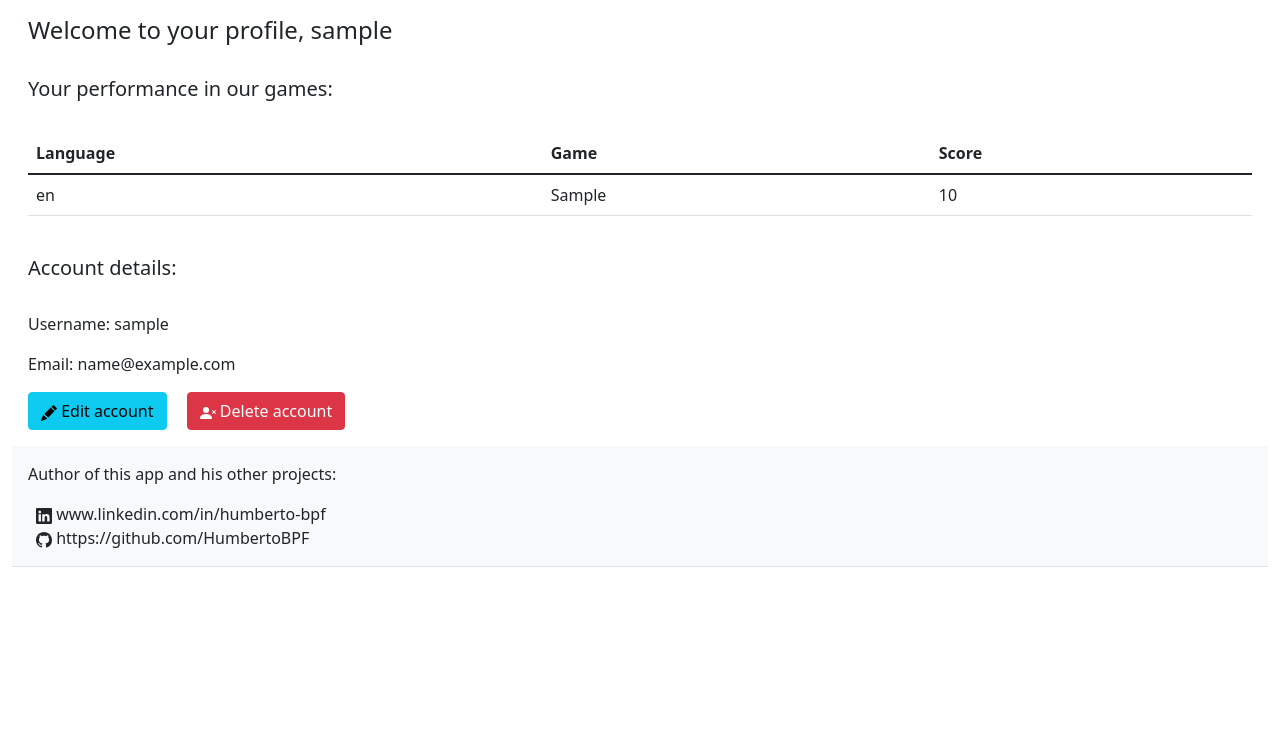
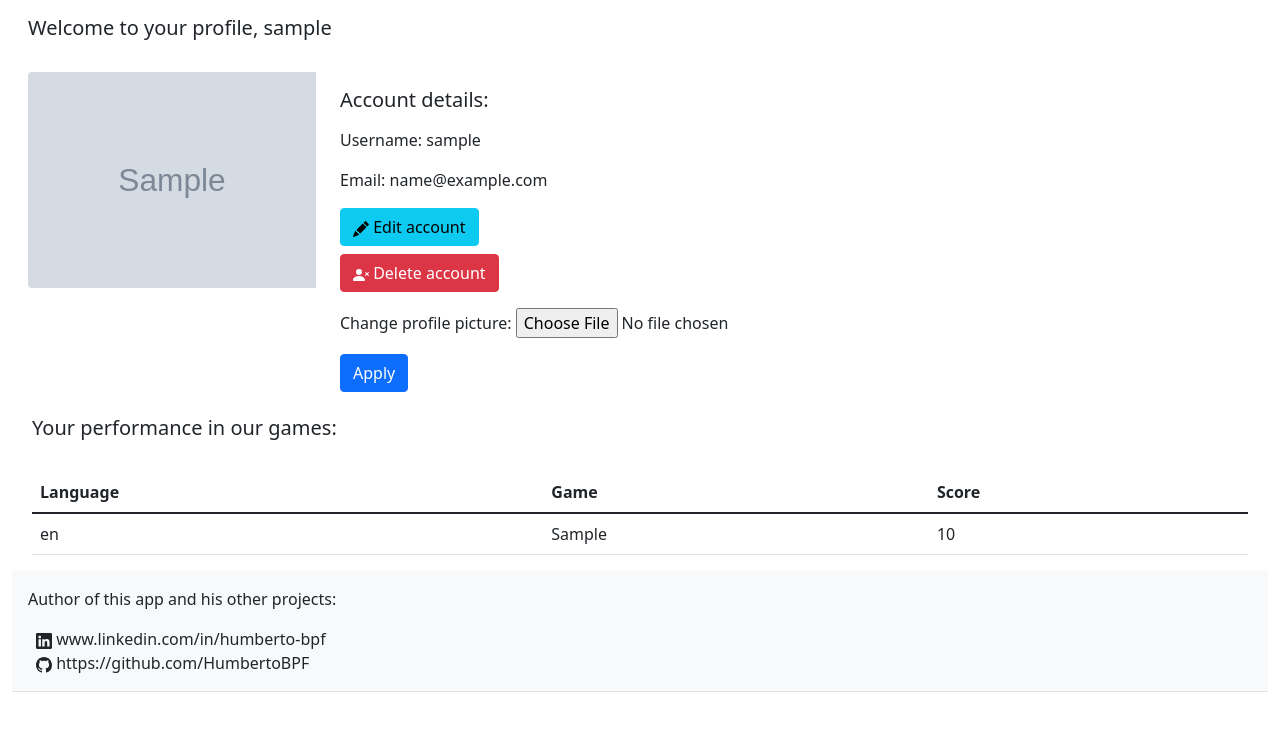
Before and after one commit to HumbertoBPF/Pajelingo, a Django app: page /account/profile in a window 1280 px wide. Shown: the part 56-787 px from the top of the page. Run offline with Django 4.2, Linux system fonts and the light colour scheme; a user stored in the database is signed in; tables that the repository leaves empty hold one stand-in row (values such as "Sample post"); grey boxes marked "Sample" are stand-in pictures.

Commit message:
Allowing users to change profile pic

```diff
--- /dev/null
+++ b/languageschool/forms.py
@@ -0,0 +1,5 @@
+from django import forms
+
+class FormPicture(forms.Form):
+    '''Form to update profile picture'''
+    picture = forms.ImageField(label='Change profile picture', required=False)
--- a/languageschool/templates/account/profile.html
+++ b/languageschool/templates/account/profile.html
@@ -5,8 +5,66 @@
 
     {% if user.is_authenticated %}
         <section class="mt-3 mx-3">
-            <h4>Welcome to your profile, {{user.username}}</h4>
+            <h5>Welcome to your profile, {{user.username}}</h5>
             <br>
+            <section class="row">
+                <div class="col-12 col-md-5 col-lg-3">
+                    {% if app_user.picture %}
+                        <img src="{{app_user.picture.url}}" class="img-fluid rounded-start" alt="...">
+                    {% else %}
+                        <img src="{% static 'profile.jpg' %}" class="img-fluid rounded-start" alt="...">
+                    {% endif %}
+                </div>
+                <div class="col-12 col-md-7 col-lg-9 mt-3">
+                    <h5>Account details:</h5>
+                    <p class="mt-3">Username: {{user.username}}</p>
+                    <p>Email: {{user.email}}</p>
+                    <!-- Button to access the update form -->
+                    <a class="btn btn-info" href="{% url 'account_update_user' %}" role="button">
+                        <svg xmlns="http://www.w3.org/2000/svg" width="16" height="16" fill="currentColor" class="bi bi-pencil-fill" viewBox="0 0 16 16">
+                            <path d="M12.854.146a.5.5 0 0 0-.707 0L10.5 1.793 14.207 5.5l1.647-1.646a.5.5 0 0 0 0-.708l-3-3zm.646 6.061L9.793 2.5 3.293 9H3.5a.5.5 0 0 1 .5.5v.5h.5a.5.5 0 0 1 .5.5v.5h.5a.5.5 0 0 1 .5.5v.5h.5a.5.5 0 0 1 .5.5v.207l6.5-6.5zm-7.468 7.468A.5.5 0 0 1 6 13.5V13h-.5a.5.5 0 0 1-.5-.5V12h-.5a.5.5 0 0 1-.5-.5V11h-.5a.5.5 0 0 1-.5-.5V10h-.5a.499.499 0 0 1-.175-.032l-.179.178a.5.5 0 0 0-.11.168l-2 5a.5.5 0 0 0 .65.65l5-2a.5.5 0 0 0 .168-.11l.178-.178z"/>
+                        </svg> Edit account
+                    </a>
+                    <br>
+                    <!-- Button trigger modal for confirm the intention of deleting account-->
+                    <button type="button" class="btn btn-danger mt-2" data-bs-toggle="modal" data-bs-target="#exampleModal">
+                        <svg xmlns="http://www.w3.org/2000/svg" width="16" height="16" fill="currentColor" class="bi bi-person-x-fill" viewBox="0 0 16 16">
+                            <path fill-rule="evenodd" d="M1 14s-1 0-1-1 1-4 6-4 6 3 6 4-1 1-1 1H1zm5-6a3 3 0 1 0 0-6 3 3 0 0 0 0 6zm6.146-2.854a.5.5 0 0 1 .708 0L14 6.293l1.146-1.147a.5.5 0 0 1 .708.708L14.707 7l1.147 1.146a.5.5 0 0 1-.708.708L14 7.707l-1.146 1.147a.5.5 0 0 1-.708-.708L13.293 7l-1.147-1.146a.5.5 0 0 1 0-.708z"/>
+                        </svg> Delete account
+                    </button>
+
+                    <!-- Modal to confirm the intention of deleting account -->
+                    <div class="modal fade" id="exampleModal" tabindex="-1" aria-labelledby="exampleModalLabel" aria-hidden="true">
+                        <div class="modal-dialog">
+                            <div class="modal-content">
+                                <div class="modal-header">
+                                    <h5 class="modal-title" id="exampleModalLabel">Are you sure?</h5>
+                                    <button type="button" class="btn-close" data-bs-dismiss="modal" aria-label="Close"></button>
+                                </div>
+                                <div class="modal-body">
+                                    Are you sure that you want to delete your profile? All information such as scores in the games is going to be permanently lost!
+                                </div>
+                                <div class="modal-footer">
+                                    <button type="button" class="btn btn-secondary" data-bs-dismiss="modal">Decline</button>
+                                    <form action="{% url 'account_delete_user' %}" method="POST">
+                                    {% csrf_token %}
+                                        <button type="submit" class="btn btn-danger" >Yes, I want to delete my profile</button>
+                                    </form>
+                                </div>
+                            </div>
+                        </div>
+                    </div>
+
+                    <form class="mt-3" action="{% url 'account_change_picture' %}" method="POST" enctype="multipart/form-data">
+                        {% csrf_token %}
+                        {{form_picture.as_p}}
+                        <button type="submit" class="btn btn-primary">Apply</button>
+                    </form>
+
+                </div>
+            </section>
+            <br>
+            <section class="mx-1">
                 {% if scores %}
                     <!-- Score table -->
                     <h5>Your performance in our games:</h5>
@@ -33,46 +91,6 @@
                     <p>Play a game to have a history of your scores</p>
                 {% endif %}
             </section>
-        <br>
-        <section class="mx-3">
-            <h5>Account details:</h5>
-            <br>
-            <p>Username: {{user.username}}</p>
-            <p>Email: {{user.email}}</p>
-            <!-- Button to access the update form -->
-            <a class="btn btn-info" href="{% url 'account_update_user' %}" role="button">
-                <svg xmlns="http://www.w3.org/2000/svg" width="16" height="16" fill="currentColor" class="bi bi-pencil-fill" viewBox="0 0 16 16">
-                    <path d="M12.854.146a.5.5 0 0 0-.707 0L10.5 1.793 14.207 5.5l1.647-1.646a.5.5 0 0 0 0-.708l-3-3zm.646 6.061L9.793 2.5 3.293 9H3.5a.5.5 0 0 1 .5.5v.5h.5a.5.5 0 0 1 .5.5v.5h.5a.5.5 0 0 1 .5.5v.5h.5a.5.5 0 0 1 .5.5v.207l6.5-6.5zm-7.468 7.468A.5.5 0 0 1 6 13.5V13h-.5a.5.5 0 0 1-.5-.5V12h-.5a.5.5 0 0 1-.5-.5V11h-.5a.5.5 0 0 1-.5-.5V10h-.5a.499.499 0 0 1-.175-.032l-.179.178a.5.5 0 0 0-.11.168l-2 5a.5.5 0 0 0 .65.65l5-2a.5.5 0 0 0 .168-.11l.178-.178z"/>
-                </svg> Edit account
-            </a>
-            <!-- Button trigger modal for confirm the intention of deleting account-->
-            <button type="button" class="btn btn-danger mx-3" data-bs-toggle="modal" data-bs-target="#exampleModal">
-                <svg xmlns="http://www.w3.org/2000/svg" width="16" height="16" fill="currentColor" class="bi bi-person-x-fill" viewBox="0 0 16 16">
-                    <path fill-rule="evenodd" d="M1 14s-1 0-1-1 1-4 6-4 6 3 6 4-1 1-1 1H1zm5-6a3 3 0 1 0 0-6 3 3 0 0 0 0 6zm6.146-2.854a.5.5 0 0 1 .708 0L14 6.293l1.146-1.147a.5.5 0 0 1 .708.708L14.707 7l1.147 1.146a.5.5 0 0 1-.708.708L14 7.707l-1.146 1.147a.5.5 0 0 1-.708-.708L13.293 7l-1.147-1.146a.5.5 0 0 1 0-.708z"/>
-                </svg> Delete account
-            </button>
-
-            <!-- Modal to confirm the intention of deleting account -->
-            <div class="modal fade" id="exampleModal" tabindex="-1" aria-labelledby="exampleModalLabel" aria-hidden="true">
-                <div class="modal-dialog">
-                <div class="modal-content">
-                    <div class="modal-header">
-                    <h5 class="modal-title" id="exampleModalLabel">Are you sure?</h5>
-                    <button type="button" class="btn-close" data-bs-dismiss="modal" aria-label="Close"></button>
-                    </div>
-                    <div class="modal-body">
-                    Are you sure that you want to delete your profile? All information such as scores in the games is going to be permanently lost!
-                    </div>
-                    <div class="modal-footer">
-                    <button type="button" class="btn btn-secondary" data-bs-dismiss="modal">Decline</button>
-                    <form action="{% url 'account_delete_user' %}" method="POST">
-                    {% csrf_token %}
-                        <button type="submit" class="btn btn-danger" >Yes, I want to delete my profile</button>
-                    </form>
-                    </div>
-                </div>
-                </div>
-            </div>
         </section>
     {% else %}
         <p class="mt-3 mx-3">Create an account to have profile information including game metrics and a place in our rankings.</p>
--- a/languageschool/urls.py
+++ b/languageschool/urls.py
@@ -1,5 +1,6 @@
 from django.urls import path
 from languageschool import views
+from languageschool.views import account
 
 urlpatterns = [
     path('', views.general.index, name = 'index'),
@@ -23,5 +24,6 @@ urlpatterns = [
     path('account/update_user', views.account.update_user, name = 'account_update_user'),
     path('account/do_update_user', views.account.do_update_user, name = 'account_do_update_user'),
     path('account/delete_user', views.account.delete_user, name = 'account_delete_user'),
-    path('rankings', views.general.rankings, name = 'rankings')
+    path('rankings', views.general.rankings, name = 'rankings'),
+    path('account/change_picture', views.account.change_picture, name = 'account_change_picture')
 ]
--- a/languageschool/views/account.py
+++ b/languageschool/views/account.py
@@ -1,13 +1,11 @@
 from django.contrib import messages
-from django.shortcuts import redirect, render
+from django.shortcuts import get_object_or_404, redirect, render
 from django.contrib.auth.models import User
 from django.contrib import auth
-from languageschool.models import Score
+from languageschool.forms import FormPicture
+from languageschool.models import AppUser, Score
 from languageschool.views.general import request_contains
 from django.contrib.auth.hashers import make_password
-
-def sign_in(request):
-    return render(request, 'account/sign_in.html')
 
 def is_valid_user_date_format(request, email, username, password, password_confirmation):
     '''Verifies the format of the user data specified: if some field is empty, if the password length is between 6 and 30, if there
@@ -78,6 +76,9 @@ def is_valid_updated_user_info(request, email, username, password, password_conf
                 return False
     return True
 
+def sign_in(request):
+    return render(request, 'account/sign_in.html')
+
 def create_user(request):
     if request.method == "POST":
         if request_contains(request.POST, ["email", "username", "password", "password_confirmation"]):
@@ -86,8 +87,12 @@ def create_user(request):
             password = request.POST["password"]
             password_confirmation = request.POST["password_confirmation"]
             if is_valid_new_user_info(request, email, username, password, password_confirmation):
+                # Creating admin user
                 user = User.objects.create_user(username=username, email=email,password=password)
                 user.save()
+                # Creating app user
+                appuser = AppUser(user=user)
+                appuser.save()
                 messages.success(request, "User sucessfully created")
                 print("User created")
 
@@ -117,10 +122,12 @@ def logout(request):
     return redirect('index')
 
 def profile(request):
-    scores = []
+    context = {'scores' : []}
     if request.user.is_authenticated:
-        scores = Score.objects.filter(user = request.user).order_by('language')
-    return render(request, 'account/profile.html', {'scores': scores})
+        context["scores"] = Score.objects.filter(user = request.user).order_by('language')
+        context["app_user"] = AppUser.objects.filter(user = request.user)[0]
+        context["form_picture"] = FormPicture()
+    return render(request, 'account/profile.html', context)
 
 def update_user(request):
     # Users are allowed to update a user info only if they are authenticated in their account.
@@ -154,3 +161,12 @@ def delete_user(request):
         if request.user.is_authenticated:
             request.user.delete()
     return redirect('index')
+
+def change_picture(request):
+    if request.method == "POST" and request.user.is_authenticated:
+        form_picture = FormPicture(request.POST, request.FILES)
+        if form_picture.is_valid():
+            app_user = get_object_or_404(AppUser, user = request.user)
+            app_user.picture = form_picture.cleaned_data.get('picture')
+            app_user.save()
+    return redirect('account_profile')
--- a/languageschool/views/conjugation_game.py
+++ b/languageschool/views/conjugation_game.py
@@ -58,14 +58,14 @@ def conjugation_game_verify_answer(request):
                 and conjugation_3 == conjugation.conjugation_3 and conjugation_4 == conjugation.conjugation_4 \
                 and conjugation_5 == conjugation.conjugation_5 and conjugation_6 == conjugation.conjugation_6:
                 # Increment score when getting the right answer
-                score = increment_score(request, language, "conjugation game")
+                score = increment_score(request, language, "conjugation_game")
                 message_string = "Correct :)\n"+correct_answer
                 if score is not None:
                     message_string += "\nYour score is "+str(score.score)
                 messages.success(request, message_string)
             else:
                 messages.error(request, "Wrong answer\n"+correct_answer)
-            base_url = reverse('conjugation game')
+            base_url = reverse('conjugation_game')
             query_string =  urlencode({'language': str(verb.language)})
             url = '{}?{}'.format(base_url, query_string)
             return redirect(url)
--- a/pajelingo/settings.py
+++ b/pajelingo/settings.py
@@ -26,7 +26,7 @@ SECRET_KEY = 'django-insecure-fbn5lbyh%r6q3pt%5vf)clfm+4%h#fliv=%7@(!vrvf4%gy*hf
 # SECURITY WARNING: don't run with debug turned on in production!
 DEBUG = True
 
-ALLOWED_HOSTS = ['localhost','192.168.43.106', '192.168.15.3']
+ALLOWED_HOSTS = ['localhost','192.168.43.106', '192.168.15.4']
 
 
 # Application definition
```
Also changed, not shown: languageschool/admin.py (+7 -1 lines), languageschool/models.py (+7 -0 lines), languageschool/migrations/0020_appuser.py (added), media/images/14/05/2022/CV_picture.jfif (added), media/images/14/05/2022/CV_picture_AEY5BUv.jfif (added), media/images/14/05/2022/CV_picture_Krlqhkp.jfif (added), media/images/14/05/2022/CV_picture_xkDPjkV.jfif (added), media/images/14/05/2022/M001_proof_of_completion.jfif (added), media/images/14/05/2022/WIN_20220514_22_57_05_Pro.jpg (added), media/images/14/05/2022/dog.jpg (added), media/images/14/05/2022/icone.png (added), media/images/14/05/2022/man.jpg (added), media/images/14/05/2022/profile.jpg (added), pajelingo/static/profile.jpg (added). Lines whose indentation alone changed are shown as unchanged.
